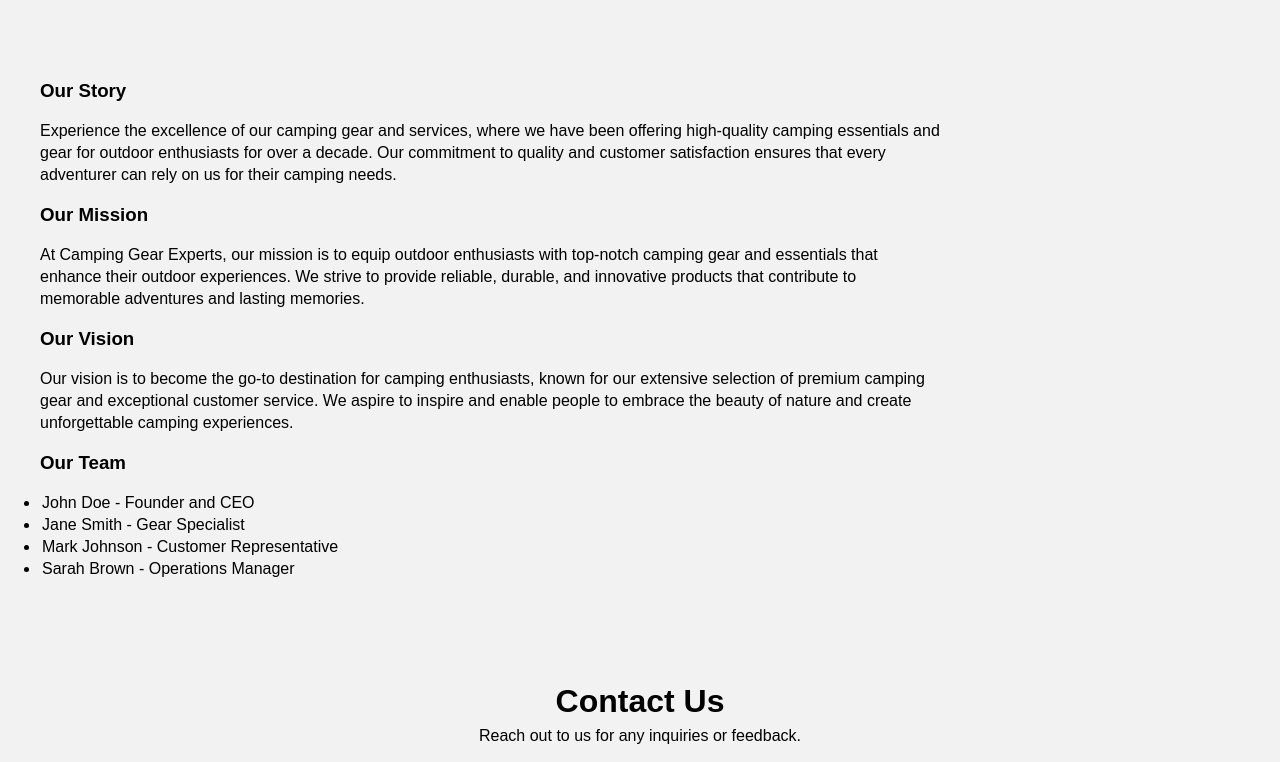
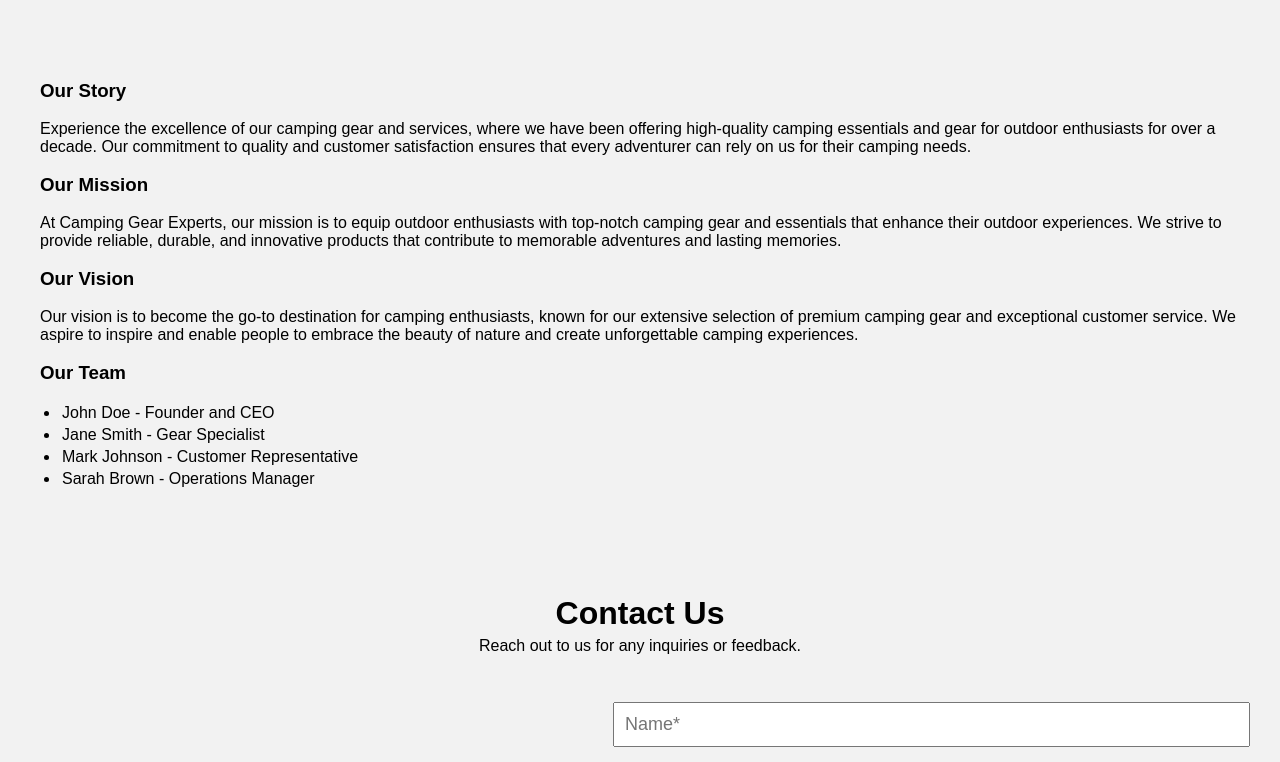
Before and after one commit to bittu987/Weekly-Test--4-CSS-Properties, a plain HTML site: page Project/index.html in a window 1280 px wide. Shown: the part 1701-2463 px from the top of the page. Drawn offline with Linux system fonts and the light colour scheme.

Commit message:
Project Completed 90%

```diff
--- a/Project/index.html
+++ b/Project/index.html
@@ -4,7 +4,7 @@
     <meta charset="UTF-8">
     <meta name="viewport" content="width=device-width, initial-scale=1.0">
     <title>Demo</title>
-    <link rel="stylesheet" href="/style.css">
+    <link rel="stylesheet" href="style.css">
     <!-- <link rel="stylesheet" href="https://cdnjs.cloudflare.com/ajax/libs/font-awesome/6.3.0/css/all.min.css"> -->
     <script src="https://kit.fontawesome.com/99300c91ec.js" crossorigin="anonymous"></script>
 </head>
@@ -80,10 +80,8 @@
                 <p>Discover our story in providing camping services.</p>
             </div>
             <div class="para">
-
                 <h3>Our Story</h3><br>
                 <p>Experience the excellence of our camping gear and services, where we have been offering high-quality camping essentials and gear for outdoor enthusiasts for over a decade. Our commitment to quality and customer satisfaction ensures that every adventurer can rely on us for their camping needs.</p>
-
                 <br>
                  <h3>Our Mission</h3><br>
                  <p>At Camping Gear Experts, our mission is to equip outdoor enthusiasts with top-notch camping gear and essentials that enhance their outdoor experiences. We strive to provide reliable, durable, and innovative products that contribute to memorable adventures and lasting memories.</p>
--- a/Project/style.css
+++ b/Project/style.css
@@ -2,10 +2,10 @@
     margin: 0px;
     padding: 0px;
     box-sizing: border-box;
-    font-family: "Poppins", sans-serif;
 }
 body {
     background: #f2f2f2;
+    font-family: "Poppins", sans-serif;
 }
 .nav_container{
     width: 100vw;
@@ -81,6 +81,7 @@
     border: 2px solid #fff;
     box-shadow: 0 10px 20px rgba(0, 0, 0, 0.3);
 }
+
 .main_second_Container{
     height: 100%;
     width: auto;
@@ -126,7 +127,7 @@
     border-radius: 5px;
     box-shadow: 0px 5px 10px rgba(0, 0, 0, 0.04);
 }
-div p{
+.sub_card p{
     max-width: 75%;
     line-height: 22px;
 }
@@ -144,6 +145,7 @@
     gap: 5px;
     margin-top: 20px;
 }
+
 div h1{
     font-size: 2rem;
     font-weight: bolder;
@@ -151,6 +153,9 @@
 .para{
     max-width:fit-content;
     padding: 40px;
+}
+.para ul{
+    padding-left: 20px;
 }
 
 .para ul li {
```
